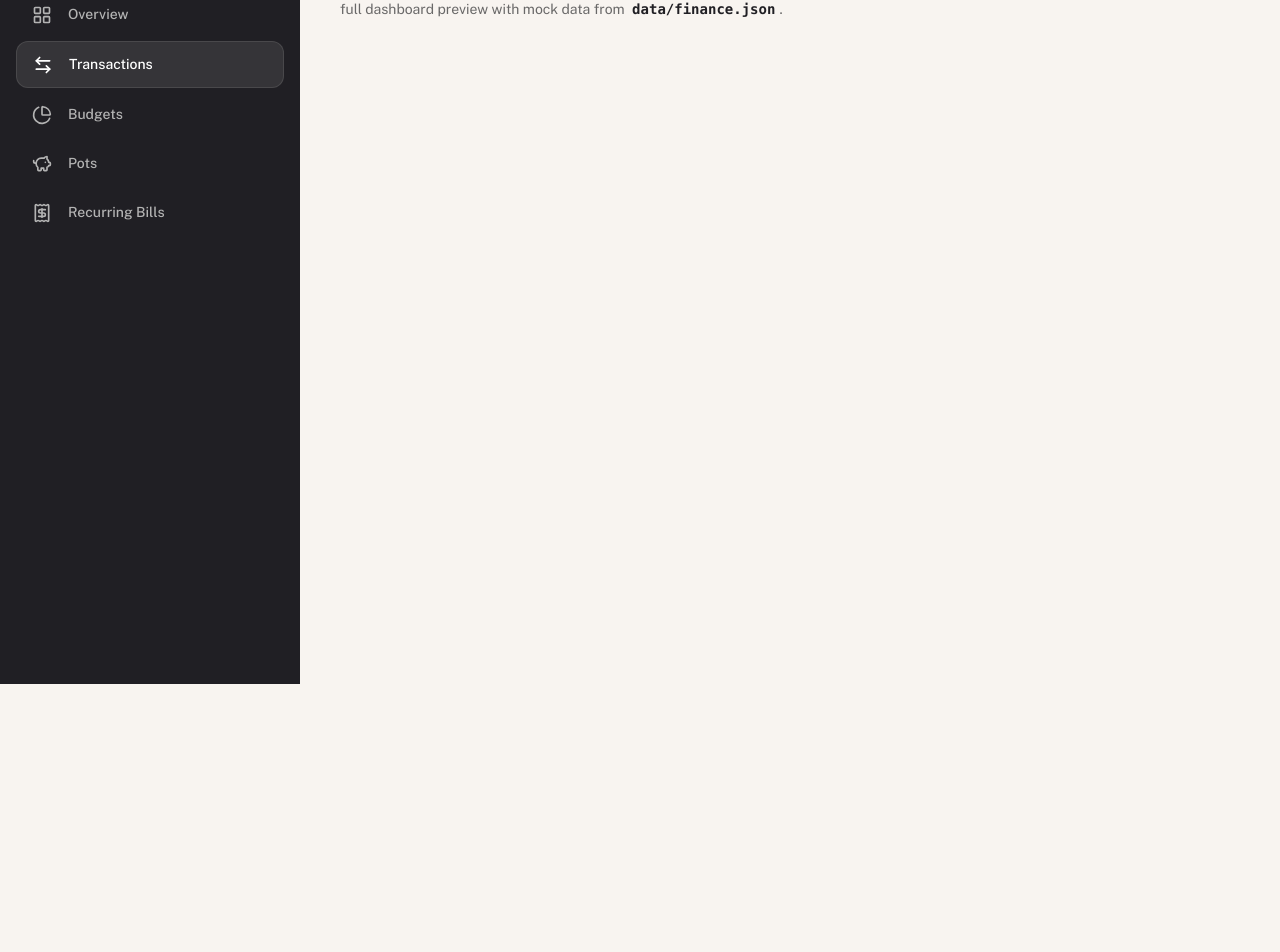
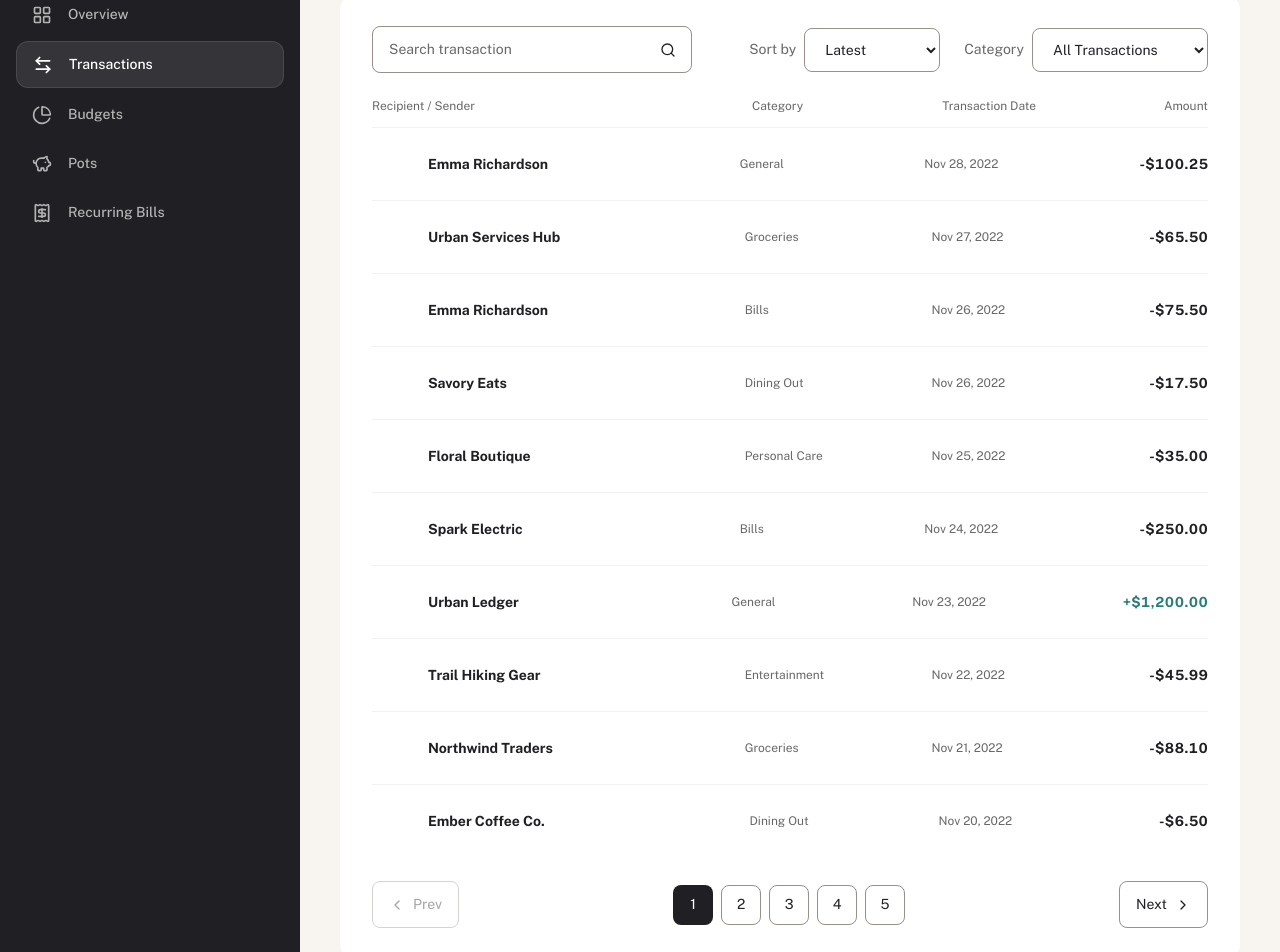
Before and after one commit to christianhubbard/finance-dashboard, a Next.js app: page /transactions in a window 1280 px wide. Shown: the part 116-1068 px from the top of the page. Before the commit the page ends 800 px from the top, so only its background shows below. Built offline with nearby package versions, Linux system fonts and the light colour scheme.

Commit message:
Replace the Transactions placeholder with a searchable paginated table.
Server page loads finance.json; the client panel owns search, category, sort, and page state.

Co-authored-by: Christian Hubbard <christianhubbard@users.noreply.github.com>

```diff
--- a/app/transactions/page.tsx
+++ b/app/transactions/page.tsx
@@ -1,5 +1,22 @@
-import { PlaceholderPage } from "@/components/shell/PlaceholderPage";
+import type { Metadata } from "next";
+import { TransactionsPanel } from "@/components/transactions/TransactionsPanel";
+import { getFinanceData } from "@/lib/data";
+
+export const metadata: Metadata = {
+  title: "finance — Transactions",
+};
 
 export default function TransactionsPage() {
-  return <PlaceholderPage title="Transactions" />;
+  const data = getFinanceData();
+
+  return (
+    <main className="min-h-0 flex-1 px-10 pb-16 pt-10">
+      <h1 className="text-preset-1 font-bold tracking-tight text-grey-900">
+        Transactions
+      </h1>
+      <div className="mt-8">
+        <TransactionsPanel transactions={data.transactions} />
+      </div>
+    </main>
+  );
 }
--- /dev/null
+++ b/components/transactions/TransactionsPanel.tsx
@@ -0,0 +1,251 @@
+"use client";
+
+import { useMemo, useState } from "react";
+import { ChevronLeft, ChevronRight, Search } from "lucide-react";
+import { Card } from "@/components/ui/Card";
+import { TransactionAvatar } from "@/components/transactions/TransactionAvatar";
+import { formatCurrency, formatDisplayDate } from "@/lib/format";
+import type { Transaction } from "@/lib/types";
+import {
+  PAGE_SIZE,
+  TRANSACTION_CATEGORIES,
+  queryTransactions,
+  type SortKey,
+} from "@/lib/transactions";
+
+const SORT_OPTIONS: { value: SortKey; label: string }[] = [
+  { value: "latest", label: "Latest" },
+  { value: "oldest", label: "Oldest" },
+  { value: "nameAsc", label: "A to Z" },
+  { value: "nameDesc", label: "Z to A" },
+  { value: "highest", label: "Highest" },
+  { value: "lowest", label: "Lowest" },
+];
+
+const controlClass =
+  "rounded-lg border border-beige-500 bg-white px-4 py-3 text-preset-4 text-grey-900 transition-colors hover:border-grey-500 focus-visible:outline-2 focus-visible:outline-offset-2 focus-visible:outline-grey-900";
+
+function formatSignedAmount(amount: number): string {
+  const formatted = formatCurrency(amount);
+  return amount >= 0 ? `+${formatted}` : formatted;
+}
+
+function Amount({ amount }: { amount: number }) {
+  const isPositive = amount >= 0;
+  return (
+    <p
+      className={`text-preset-4-bold tabular-nums ${
+        isPositive ? "text-secondary-green" : "text-grey-900"
+      }`}
+    >
+      {formatSignedAmount(amount)}
+    </p>
+  );
+}
+
+type TransactionsPanelProps = {
+  transactions: Transaction[];
+};
+
+export function TransactionsPanel({ transactions }: TransactionsPanelProps) {
+  const [search, setSearch] = useState("");
+  const [category, setCategory] = useState("all");
+  const [sort, setSort] = useState<SortKey>("latest");
+  const [page, setPage] = useState(1);
+
+  const result = useMemo(
+    () =>
+      queryTransactions(transactions, {
+        search,
+        category,
+        sort,
+        page,
+        pageSize: PAGE_SIZE,
+      }),
+    [transactions, search, category, sort, page],
+  );
+
+  const setSearchAndReset = (value: string) => {
+    setSearch(value);
+    setPage(1);
+  };
+
+  const setCategoryAndReset = (value: string) => {
+    setCategory(value);
+    setPage(1);
+  };
+
+  const setSortAndReset = (value: SortKey) => {
+    setSort(value);
+    setPage(1);
+  };
+
+  return (
+    <Card className="px-5 py-6 sm:px-8 sm:py-8">
+      <div className="flex flex-col gap-6 lg:flex-row lg:items-center lg:justify-between">
+        <div className="relative w-full lg:max-w-[320px]">
+          <label htmlFor="transaction-search" className="sr-only">
+            Search transaction
+          </label>
+          <input
+            id="transaction-search"
+            type="search"
+            value={search}
+            onChange={(event) => setSearchAndReset(event.target.value)}
+            placeholder="Search transaction"
+            className={`${controlClass} w-full pr-11 placeholder:text-grey-500`}
+          />
+          <Search
+            className="pointer-events-none absolute top-1/2 right-4 size-4 -translate-y-1/2 text-grey-900"
+            strokeWidth={2}
+            aria-hidden
+          />
+        </div>
+
+        <div className="flex flex-wrap items-center gap-6">
+          <label className="flex items-center gap-2 text-preset-4 text-grey-500">
+            <span className="hidden sm:inline whitespace-nowrap">Sort by</span>
+            <select
+              aria-label="Sort by"
+              value={sort}
+              onChange={(event) =>
+                setSortAndReset(event.target.value as SortKey)
+              }
+              className={`${controlClass} min-w-[8.5rem]`}
+            >
+              {SORT_OPTIONS.map((option) => (
+                <option key={option.value} value={option.value}>
+                  {option.label}
+                </option>
+              ))}
+            </select>
+          </label>
+
+          <label className="flex items-center gap-2 text-preset-4 text-grey-500">
+            <span className="hidden sm:inline whitespace-nowrap">Category</span>
+            <select
+              aria-label="Category"
+              value={category}
+              onChange={(event) => setCategoryAndReset(event.target.value)}
+              className={`${controlClass} min-w-[11rem]`}
+            >
+              <option value="all">All Transactions</option>
+              {TRANSACTION_CATEGORIES.map((option) => (
+                <option key={option} value={option}>
+                  {option}
+                </option>
+              ))}
+            </select>
+          </label>
+        </div>
+      </div>
+
+      {result.total === 0 ? (
+        <p className="mt-10 text-preset-4 text-grey-500">
+          No transactions match your search.
+        </p>
+      ) : (
+        <>
+          <div
+            className="mt-6 hidden grid-cols-[minmax(0,2.2fr)_1fr_1.2fr_auto] gap-8 border-b border-grey-100 pb-3 text-preset-5 text-grey-500 lg:grid"
+            aria-hidden
+          >
+            <span>Recipient / Sender</span>
+            <span>Category</span>
+            <span>Transaction Date</span>
+            <span className="text-right">Amount</span>
+          </div>
+
+          <ul className="flex flex-col" aria-label="Transactions">
+            {result.rows.map((tx, index) => (
+              <li
+                key={`${tx.name}-${tx.date}-${tx.amount}-${index}`}
+                className="grid grid-cols-[minmax(0,1fr)_auto] items-center gap-4 border-b border-grey-100 py-4 last:border-b-0 lg:grid-cols-[minmax(0,2.2fr)_1fr_1.2fr_auto] lg:gap-8"
+              >
+                <div className="flex min-w-0 items-center gap-4">
+                  <TransactionAvatar tx={tx} />
+                  <div className="min-w-0">
+                    <p className="text-preset-4-bold truncate text-grey-900">
+                      {tx.name}
+                    </p>
+                    <p className="mt-1 text-preset-5 text-grey-500 lg:hidden">
+                      {tx.category}
+                    </p>
+                  </div>
+                </div>
+                <p className="hidden text-preset-5 text-grey-500 lg:block">
+                  {tx.category}
+                </p>
+                <p className="hidden text-preset-5 text-grey-500 lg:block">
+                  {formatDisplayDate(tx.date)}
+                </p>
+                <div className="text-right">
+                  <Amount amount={tx.amount} />
+                  <p className="mt-1 text-preset-5 text-grey-500 lg:hidden">
+                    {formatDisplayDate(tx.date)}
+                  </p>
+                </div>
+              </li>
+            ))}
+          </ul>
+
+          {result.pageCount > 0 ? (
+            <nav
+              className="mt-6 flex items-center justify-between gap-3"
+              aria-label="Pagination"
+            >
+              <button
+                type="button"
+                onClick={() => setPage((current) => Math.max(1, current - 1))}
+                disabled={result.page <= 1}
+                className={`${controlClass} inline-flex items-center gap-2 disabled:cursor-not-allowed disabled:opacity-40`}
+              >
+                <ChevronLeft className="size-4" strokeWidth={2} aria-hidden />
+                Prev
+              </button>
+
+              <ol className="flex flex-wrap items-center justify-center gap-2">
+                {Array.from({ length: result.pageCount }, (_, i) => i + 1).map(
+                  (pageNumber) => {
+                    const isCurrent = pageNumber === result.page;
+                    return (
+                      <li key={pageNumber}>
+                        <button
+                          type="button"
+                          aria-label={`Page ${pageNumber}`}
+                          aria-current={isCurrent ? "page" : undefined}
+                          onClick={() => setPage(pageNumber)}
+                          className={`flex size-10 items-center justify-center rounded-lg text-preset-4 transition-colors focus-visible:outline-2 focus-visible:outline-offset-2 focus-visible:outline-grey-900 ${
+                            isCurrent
+                              ? "bg-grey-900 text-white"
+                              : "border border-beige-500 bg-white text-grey-900 hover:bg-beige-100"
+                          }`}
+                        >
+                          {pageNumber}
+                        </button>
+                      </li>
+                    );
+                  },
+                )}
+              </ol>
+
+              <button
+                type="button"
+                onClick={() =>
+                  setPage((current) =>
+                    Math.min(result.pageCount, current + 1),
+                  )
+                }
+                disabled={result.page >= result.pageCount}
+                className={`${controlClass} inline-flex items-center gap-2 disabled:cursor-not-allowed disabled:opacity-40`}
+              >
+                Next
+                <ChevronRight className="size-4" strokeWidth={2} aria-hidden />
+              </button>
+            </nav>
+          ) : null}
+        </>
+      )}
+    </Card>
+  );
+}
```
Also changed, not shown: 1 other file (tests, documents, lock files or other folders).
